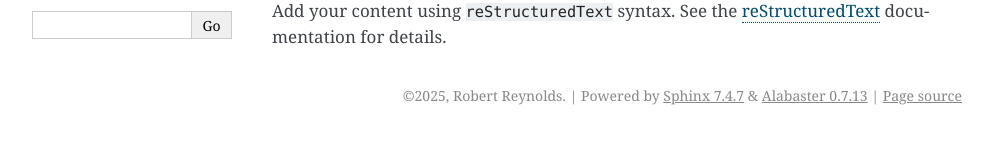
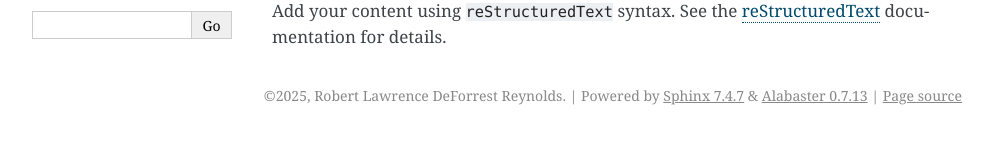
Before and after one commit to Robert-DeForrest-Reynolds/Godot-Data-Persistence, a Sphinx documentation site: the page built from docs/index.rst, in a window 1280 px wide. Shown: the part 160-304 px from the top of the page, without its empty margins (148-1141 px from the left). Built offline with Sphinx 7.4.7, drawn with Linux system fonts in a browser that asks for light colours.

Commit message:
Update conf.py

```diff
--- a/docs/conf.py
+++ b/docs/conf.py
@@ -7,8 +7,8 @@
 # https://www.sphinx-doc.org/en/master/usage/configuration.html#project-information
 
 project = 'Godot Text File Data Persistence'
-copyright = '2025, Robert Reynolds'
-author = 'Robert Reynolds'
+copyright = '2025, Robert Lawrence DeForrest Reynolds'
+author = 'Robert Lawrence DeForrest Reynolds'
 release = '0.0.1'
 
 # -- General configuration ---------------------------------------------------
```
